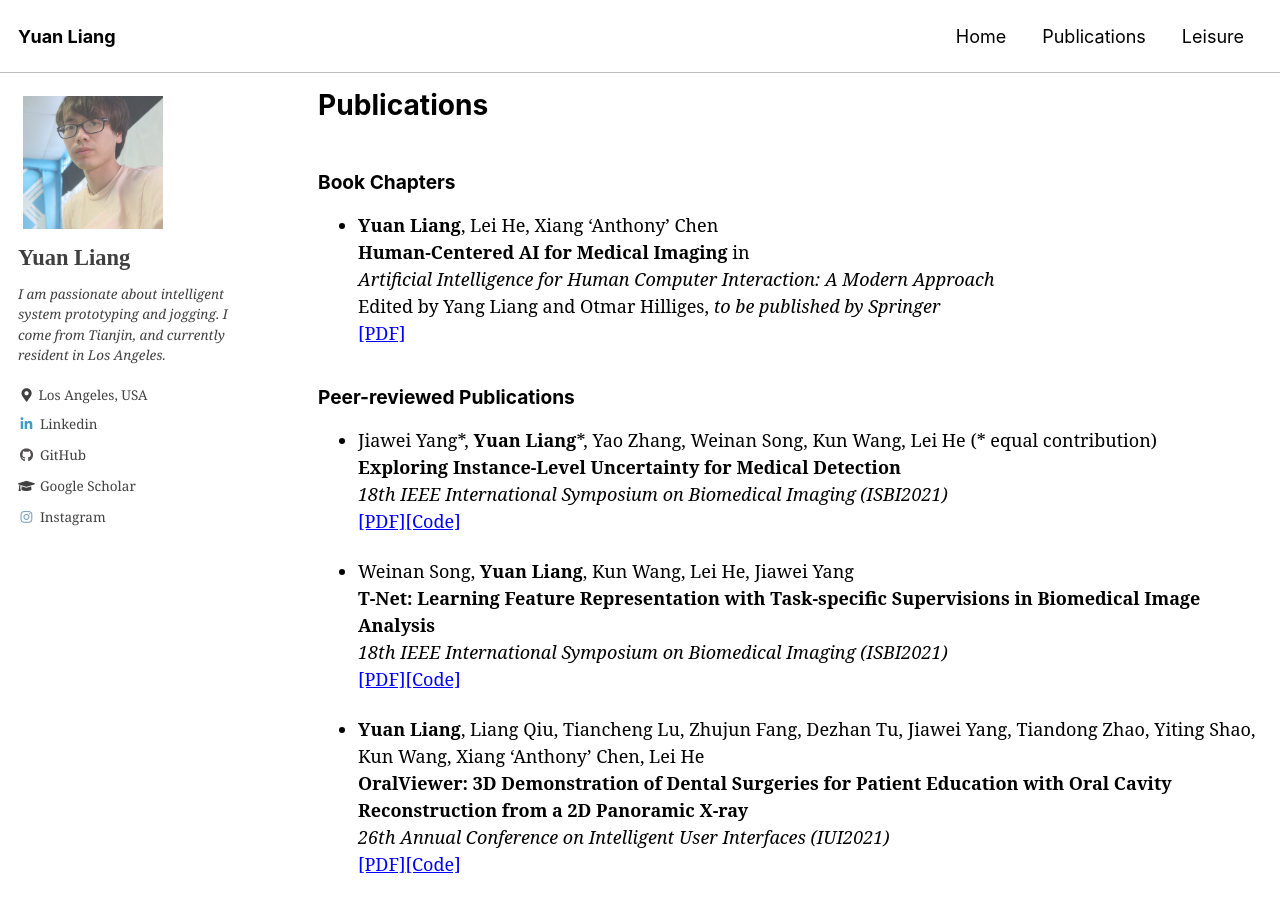
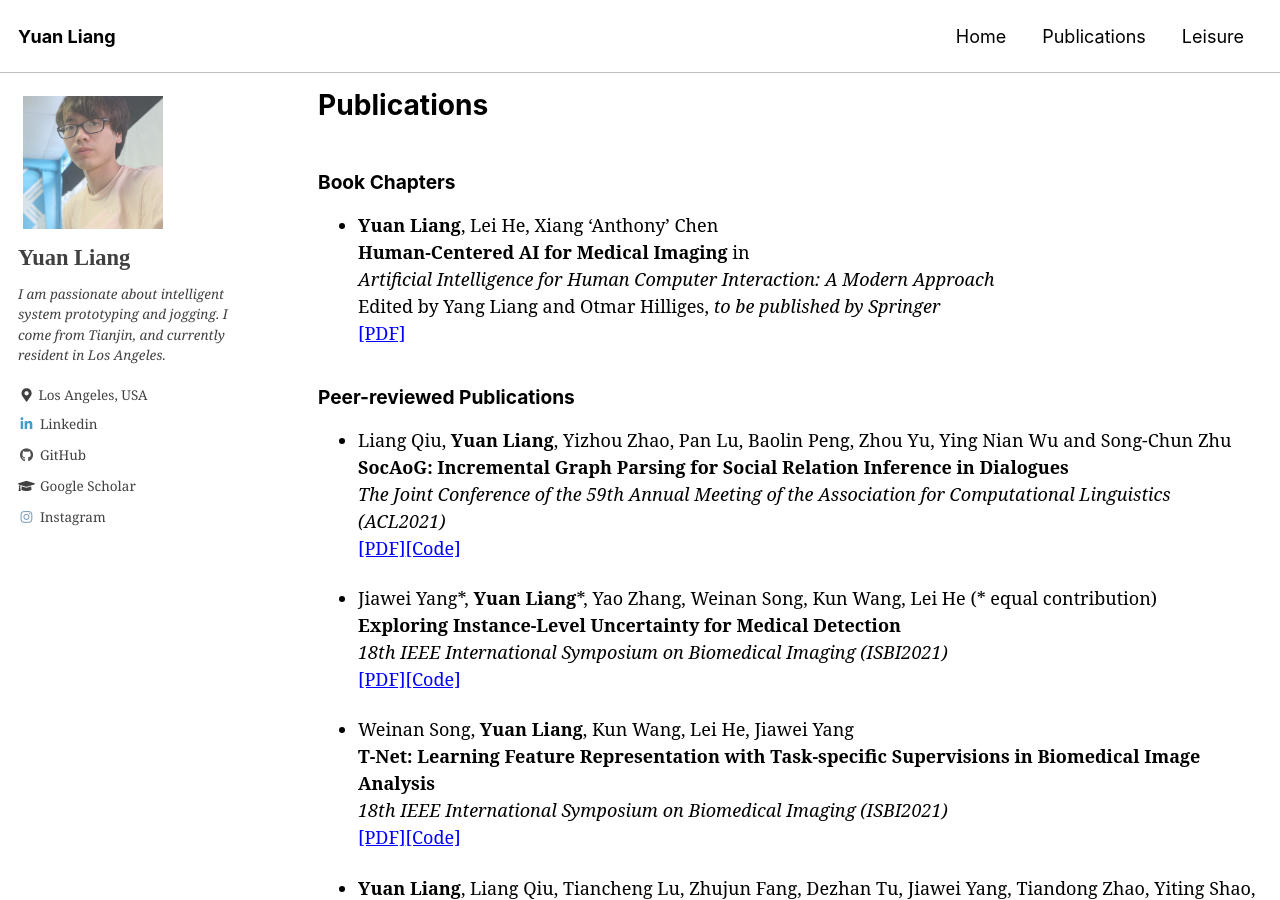
Before and after one commit to liangyuandg/liangyuandg.github.io, a Jekyll site: the page built from _pages/publications.md, in a window 1280 px wide and 900 px high. Built offline with Jekyll 4.4.1, drawn with Linux system fonts in a browser that asks for light colours; cached includes are drawn as plain includes; some of the changed text lies outside the part shown.

```diff
--- a/_pages/publications.md
+++ b/_pages/publications.md
@@ -16,6 +16,11 @@ comments: false
   [[PDF]](https://liangyuandg.github.io/404/)
 
 #### Peer-reviewed Publications
+
++ Liang Qiu, **Yuan Liang**, Yizhou Zhao, Pan Lu, Baolin Peng, Zhou Yu, Ying Nian Wu and Song-Chun Zhu\
+  **SocAoG: Incremental Graph Parsing for Social Relation Inference in Dialogues**\
+  *The Joint Conference of the 59th Annual Meeting of the Association for Computational Linguistics (ACL2021)*\
+  [[PDF]](https://liangyuandg.github.io/404/)[[Code]](https://liangyuandg.github.io/404/)
 
 + Jiawei Yang\*, **Yuan Liang**\*, Yao Zhang, Weinan Song, Kun Wang, Lei He (\* equal contribution)\
   **Exploring Instance-Level Uncertainty for Medical Detection**\
@@ -83,7 +88,8 @@ comments: false
 #### Patents
 + Shiping Xu, Jean-Paul Dym, **Yuan Liang**\
   **System for generating medical reports for imaging studies**\
-  *17/006.590. Filed in 2020.*
+  *17/006,590. Pub. in 2021*\
+  [[PDF]](https://patentimages.storage.googleapis.com/0f/36/85/bab285a63baebc/US20210074427A1.pdf)
 
 #### Works Under Review
 + Wen Li\*, **Yuan Liang**\*, Xuan Zhang, Chao Liu, Lei He, Leiying Miao, Weibin Sun (\* equal contribution)\
```
Also changed, not shown: other parts of _pages/publications.md (+0 -3 lines), _pages/news.md (+1 -0 lines), index.md (+2 -19 lines), 1 other file.
